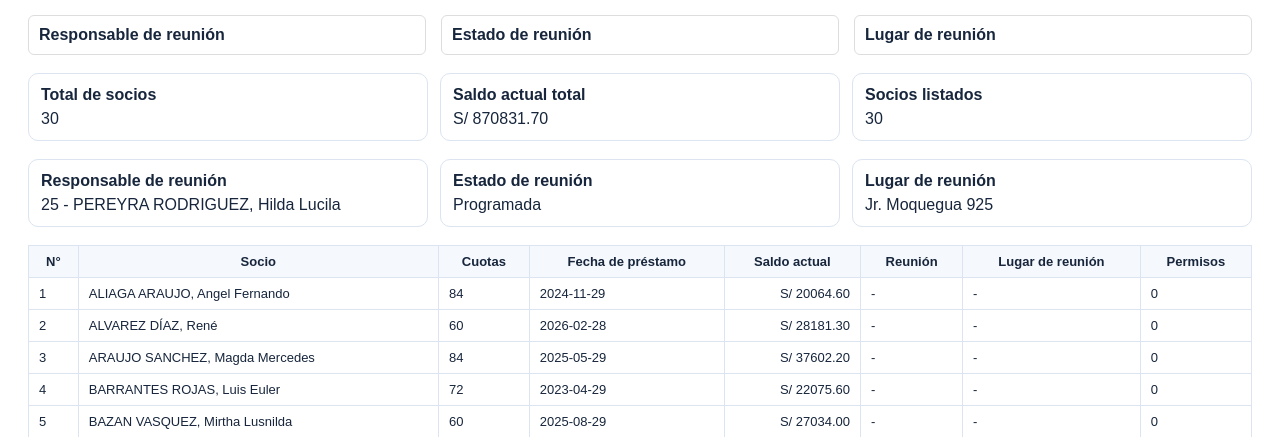
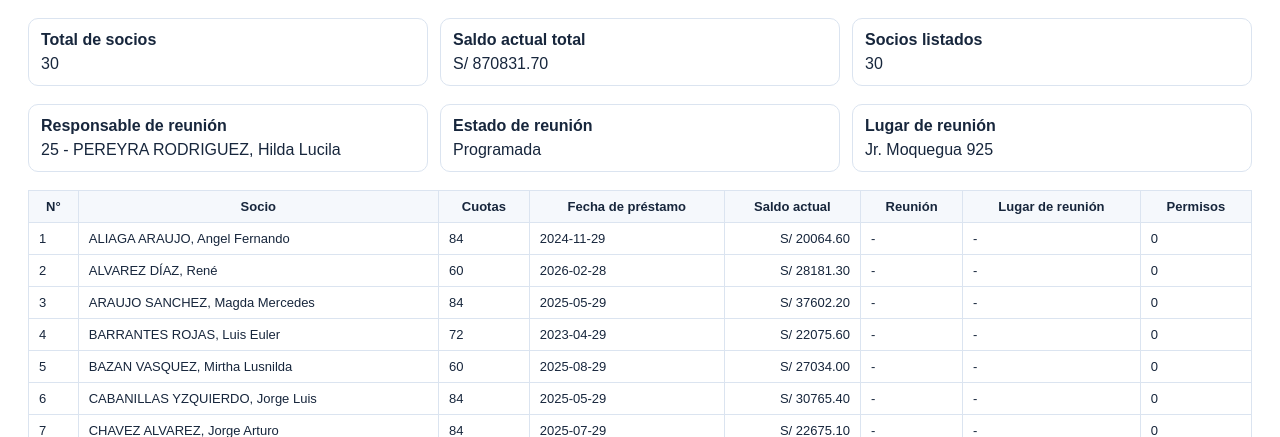
Before and after one commit to multimediachavez-cloud/JAWILVIO_V10, a Flask app: page /reporte-imprimible in a window 1280 px wide. Shown: the part 136-573 px from the top of the page. Run offline with Flask 3, Linux system fonts and the light colour scheme; a user stored in the database is signed in; data comes from the database, SQL or seed files in the repository.

Commit message:
Update reporte_imprimible.html

```diff
--- a/app/templates/reporte_imprimible.html
+++ b/app/templates/reporte_imprimible.html
@@ -41,25 +41,6 @@
       <div class="meta-line"><strong>Emitido:</strong> {{ fecha_emision }}</div>
       <div class="meta-line"><strong>Documento:</strong> Cartera general</div>
     </div>
-  </div>
-
-  <div style="margin-top:15px; display:flex; gap:15px;">
-
-    <div style="border:1px solid #ddd;padding:10px;border-radius:6px;width:33%">
-        <strong>Responsable de reunión</strong><br>
-        {{ responsable_reunion }}
-    </div>
-
-    <div style="border:1px solid #ddd;padding:10px;border-radius:6px;width:33%">
-        <strong>Estado de reunión</strong><br>
-      {{ estado_reunion }}
-    </div>
-
-    <div style="border:1px solid #ddd;padding:10px;border-radius:6px;width:33%">
-        <strong>Lugar de reunión</strong><br>
-        {{ lugar_reunion }}
-    </div>
-
   </div>
 
   <div class="meta">
```
